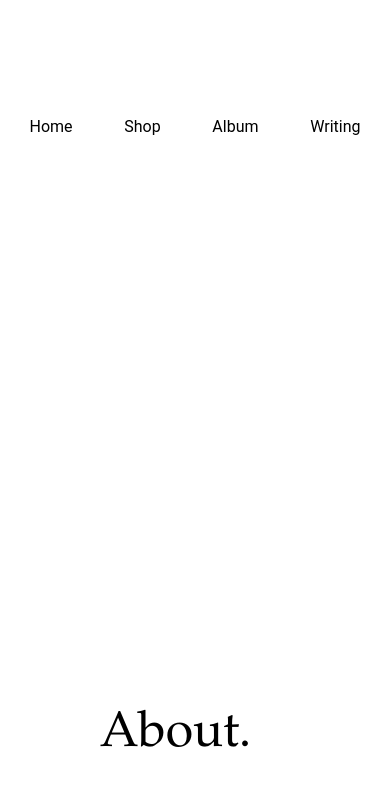
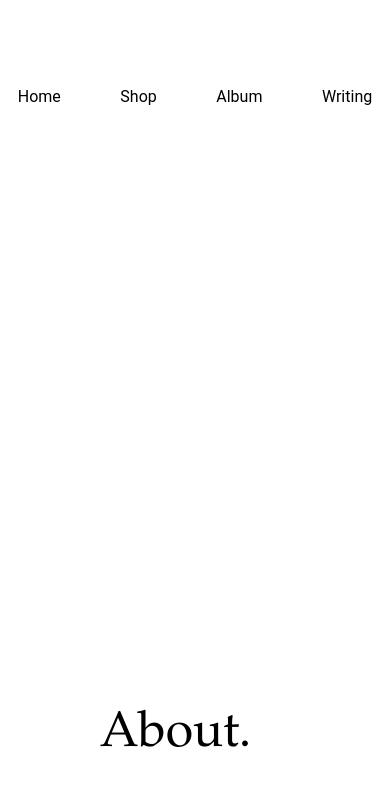
Before and after one commit to michael-devlin/markus-website, a website: page about.html in a window 390 px wide. Shown: the top 786 px of the page. Drawn offline with nearby package versions, Linux system fonts and the light colour scheme; a script that the page names is missing.

Commit message:
change-padding

```diff
--- a/css/markus-website-cbaf0e.webflow.css
+++ b/css/markus-website-cbaf0e.webflow.css
@@ -270,7 +270,7 @@ figcaption {
 }
 
 .section.main.page-wrap {
-  background-image: url('../images/image001.jpeg'), url('../images/image001.jpeg');
+  /* background-image: url('../images/image001.jpeg'), url('../images/image001.jpeg'); */
   background-position: 0px 0px, 0px 0px;
   background-size: cover, auto;
   background-attachment: scroll, fixed;
@@ -1786,6 +1786,16 @@ figcaption {
 }
 
 @media screen and (max-width: 479px) {
+
+  .navbar {
+    position: fixed;
+    width: 100%;
+    height: auto;
+    margin-top: -30px;
+    padding: 2vh 2vw 0vh;
+    background-color: transparent;
+  }
+
   h2 {
     font-size: 30px;
     line-height: 40px;
```
